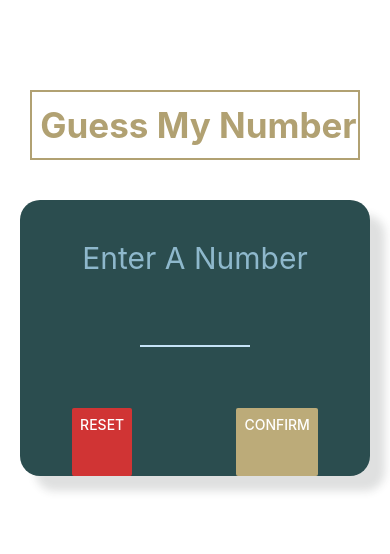
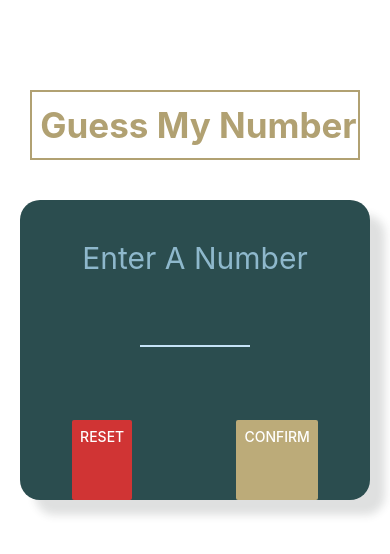
Before and after one commit to littlerzrz/CS5520-assignment-1, a React Native app: screen / in a window 390 px wide. Shown: the top 554 px of the page. Built offline with nearby package versions, Linux system fonts and the light colour scheme.

Commit message:
updates on components and card

```diff
--- a/App.js
+++ b/App.js
@@ -1,49 +1,13 @@
 import { useState } from "react";
 import { StyleSheet, Text, View, TextInput, Button, Alert } from "react-native";
-
-const MY_NUMBER = 1025;
+import { Header, NumberCard } from "./components";
 
 export default function App() {
-  const [inputNumber, setInputNumber] = useState("");
-  const confirmInputHandler = () => {
-    const num = parseInt(inputNumber);
-    if (isNaN(num) || num > 1029 || num < 1020) {
-      Alert.alert("Invalid Number", "Number must be between 1020 and 1029", [
-        { text: "Okay", style: "destructive", onPress: resetInputHandler },
-      ]);
-      return;
-    }
-    let successMsg = "Congrats! You Won!";
-    let display = num > MY_NUMBER ? "higher" : "lower";
-    let failMsg = `You have chosen ${num} That's not my number! Guess ${display}`;
-  };
-  const resetInputHandler = () => setInputNumber("");
-
+  const [guess, makeGuess] = useState();
   return (
     <View style={styles.container}>
-      <View style={styles.titleBox}>
-        <Text style={styles.title}> Guess My Number </Text>
-      </View>
-      <View style={styles.card}>
-        <View style={{ flex: 1, alignItems: "center" }}>
-          <Text style={styles.text}>Enter A Number</Text>
-          <TextInput
-            style={styles.input}
-            value={inputNumber}
-            onChangeText={(e) => setInputNumber(e)}
-            keyboardType="numeric"
-            maxLength={4}
-          />
-        </View>
-        <View style={styles.buttons}>
-          <Button
-            color="#BCAB79"
-            title="Confirm"
-            onPress={confirmInputHandler}
-          />
-          <Button color="#D03434" title="Reset" onPress={resetInputHandler} />
-        </View>
-      </View>
+      <Header />
+      <NumberCard makeGuess={makeGuess} />
       <View style={{ flex: 4 }} />
     </View>
   );
@@ -55,51 +19,4 @@ const styles = StyleSheet.create({
     backgroundColor: "#fff",
     alignItems: "center",
   },
-  titleBox: {
-    marginTop: 90,
-    borderWidth: 2,
-    width: 330,
-    height: 70,
-    flexDirection: "column",
-    justifyContent: "center",
-    borderColor: "#B1A172",
-  },
-  title: {
-    fontSize: 35,
-    fontWeight: "700",
-    color: "#B1A172",
-    textAlign: "center",
-  },
-  card: {
-    flex: 3,
-    marginTop: 40,
-    backgroundColor: "#2B4D4F",
-    width: 350,
-    borderRadius: 20,
-    shadowOffset: { width: 15, height: 15 },
-    shadowOpacity: 0.15,
-    shadowRadius: 8,
-    shadowColor: "#253031",
-  },
-  text: {
-    color: "#8EB8CC",
-    fontSize: 30,
-    marginTop: 40,
-  },
-  input: {
-    borderBottomColor: "#C5E3F7",
-    borderBottomWidth: 2,
-    height: 56,
-    width: 110,
-    color: "#C5E3F7",
-    fontSize: 40,
-    marginTop: 20,
-    textAlign: "center",
-  },
-  buttons: {
-    flex: 1,
-    flexDirection: "row-reverse",
-    justifyContent: "space-around",
-    marginTop: 140,
-  },
 });
--- /dev/null
+++ b/components/Header.js
@@ -0,0 +1,28 @@
+import { View, Text, StyleSheet } from 'react-native'
+import React from 'react'
+
+export default function Header() {
+  return (
+    <View style={styles.titleBox}>
+      <Text style={styles.title}> Guess My Number </Text>
+    </View>
+  );
+}
+
+const styles = StyleSheet.create({
+  titleBox: {
+    marginTop: 90,
+    borderWidth: 2,
+    width: 330,
+    height: 70,
+    flexDirection: "column",
+    justifyContent: "center",
+    borderColor: "#B1A172",
+  },
+  title: {
+    fontSize: 35,
+    fontWeight: "700",
+    color: "#B1A172",
+    textAlign: "center",
+  },
+});
--- /dev/null
+++ b/components/NumberCard.js
@@ -0,0 +1,54 @@
+import { View, Text, StyleSheet, TextInput, Alert } from "react-native";
+import React, { useState } from "react";
+import { Card, Buttons } from "./basics";
+
+export default function NumberCard({makeGuess}) {
+  const [inputNumber, setInputNumber] = useState("");
+  const confirmInputHandler = () => {
+    const num = parseInt(inputNumber);
+    if (isNaN(num) || num > 1029 || num < 1020) {
+      Alert.alert("Invalid Number", "Number must be between 1020 and 1029", [
+        { text: "Okay", style: "destructive", onPress: resetInputHandler },
+      ]);
+      return;
+    }
+    makeGuess(num)
+  };
+  const resetInputHandler = () => setInputNumber("");
+  return (
+    <Card width={350} height={300}>
+      <View style={{ flex: 1, alignItems: "center" }}>
+        <Text style={styles.text}>Enter A Number</Text>
+        <TextInput
+          style={styles.input}
+          value={inputNumber}
+          onChangeText={setInputNumber}
+          keyboardType="numeric"
+          maxLength={4}
+        />
+      </View>
+      <Buttons
+        confirmInputHandler={confirmInputHandler}
+        resetInputHandler={resetInputHandler}
+      />
+    </Card>
+  );
+}
+
+const styles = StyleSheet.create({
+  text: {
+    color: "#8EB8CC",
+    fontSize: 30,
+    marginTop: 40,
+  },
+  input: {
+    borderBottomColor: "#C5E3F7",
+    borderBottomWidth: 2,
+    height: 56,
+    width: 110,
+    color: "#C5E3F7",
+    fontSize: 40,
+    marginTop: 20,
+    textAlign: "center",
+  },
+});
--- /dev/null
+++ b/components/basics/Buttons.js
@@ -0,0 +1,18 @@
+import { View, Button } from 'react-native'
+import React from 'react'
+
+export default function Buttons({ confirmInputHandler, resetInputHandler }) {
+  return (
+    <View style={style}>
+      <Button color="#BCAB79" title="Confirm" onPress={confirmInputHandler} />
+      <Button color="#D03434" title="Reset" onPress={resetInputHandler} />
+    </View>
+  );
+}
+
+const style = {
+  flex: 1,
+  flexDirection: "row-reverse",
+  justifyContent: "space-around",
+  marginTop: 140,
+};
--- /dev/null
+++ b/components/basics/Card.js
@@ -0,0 +1,21 @@
+import { View } from 'react-native'
+import React from 'react'
+
+export default function Card({children, width, height, marginTop}) {
+    const style = {
+      marginTop: marginTop|| 40,
+      backgroundColor: "#2B4D4F",
+      width: width || 350,
+      height,
+      borderRadius: 20,
+      shadowOffset: { width: 15, height: 15 },
+      shadowOpacity: 0.15,
+      shadowRadius: 8,
+      shadowColor: "#253031",
+    };
+  return (
+    <View style={style}>
+      {children}
+    </View>
+  )
+}
--- /dev/null
+++ b/components/basics/index.js
@@ -0,0 +1,2 @@
+export { default as Card } from "./Card";
+export { default as Buttons } from "./Buttons";
--- /dev/null
+++ b/components/index.js
@@ -0,0 +1,2 @@
+export { default as Header } from "./Header";
+export { default as NumberCard } from "./NumberCard";
```
Also changed, not shown: components/GameModal.js (added, +15 -0 lines).
